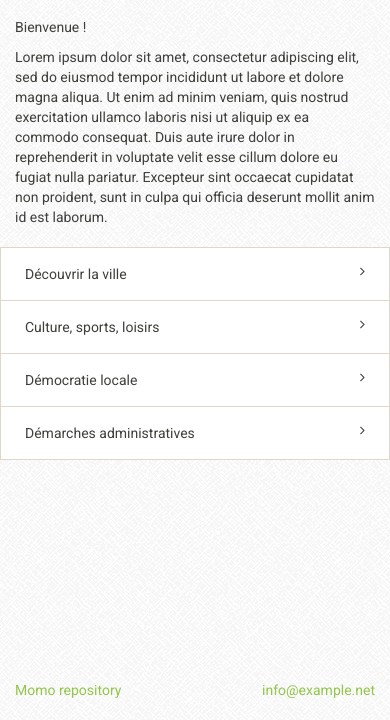
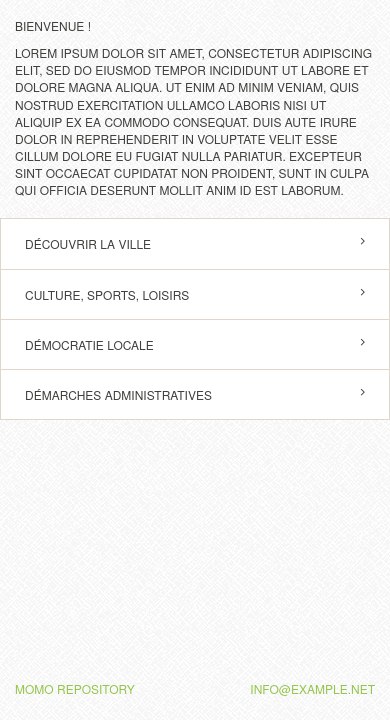
Before and after one commit to gloaec/mcms, a plain HTML site: page www/index.html in a window 390 px wide. Shown: the part 124-844 px from the top of the page. Drawn offline with Linux system fonts and the light colour scheme; some packages are replaced by stand-ins of ours; no server answers; files whose address does not match are found by name.

Commit message:
Test viewport

```diff
--- a/www/css/index.css
+++ b/www/css/index.css
@@ -45,6 +45,35 @@ body {
     padding-top: 60px;
     width:100%;
     background: url("../img/greyzz.png") repeat scroll 0 0 rgba(0, 0, 0, 0);
+}
+
+* {
+    -webkit-tap-highlight-color: rgba(0,0,0,0); /* make transparent link selection, adjust last value opacity 0 to 1.0 */
+}
+
+body {
+    -webkit-touch-callout: none;                /* prevent callout to copy image, etc when tap to hold */
+    -webkit-text-size-adjust: none;             /* prevent webkit from resizing text to fit */
+    -webkit-user-select: none;                  /* prevent copy paste, to allow, change 'none' to 'text' */
+    background-color:#E4E4E4;
+    background-image:linear-gradient(top, #A7A7A7 0%, #E4E4E4 51%);
+    background-image:-webkit-linear-gradient(top, #A7A7A7 0%, #E4E4E4 51%);
+    background-image:-ms-linear-gradient(top, #A7A7A7 0%, #E4E4E4 51%);
+    background-image:-webkit-gradient(
+        linear,
+        left top,
+        left bottom,
+        color-stop(0, #A7A7A7),
+        color-stop(0.51, #E4E4E4)
+    );
+    background-attachment:fixed;
+    font-family:'HelveticaNeue-Light', 'HelveticaNeue', Helvetica, Arial, sans-serif;
+    font-size:12px;
+    height:100%;
+    margin:0px;
+    padding:0px;
+    text-transform:uppercase;
+    width:100%;
 }
 
 /* Portrait layout (default) */
--- a/www/index.html
+++ b/www/index.html
@@ -26,11 +26,11 @@
         <meta name="format-detection" content="telephone=no" />
         <meta name="msapplication-tap-highlight" content="no" />
         <!-- WARNING: for iOS 7, remove the width=device-width and height=device-height attributes. See https://issues.apache.org/jira/browse/CB-4323 -->
-        <!--meta name="viewport" content="user-scalable=no, initial-scale=1,
-        maximum-scale=1, minimum-scale=1, width=device-width,
-        height=device-height, target-densitydpi=device-dpi" /-->
-        <meta name="viewport" content="width=device-width, initial-scale=1.0,
-        maximum-scale=1.0, target-densitydpi=medium-dpi, user-scalable=0" />
+        <meta name="viewport" content="user-scalable=no, initial-scale=1, maximum-scale=1, minimum-scale=1, width=device-width, height=device-height, target-densitydpi=device-dpi" />
+        <link rel="stylesheet" type="text/css" href="css/index.css" />
+        <meta charset="utf-8" />
+        <meta name="format-detection" content="telephone=no" />
+        <meta name="msapplication-tap-highlight" content="no" />
         <link rel="stylesheet" type="text/css" href="css/index.css" />
         <title class="momo-title">Loading</title>
     </head>
```
